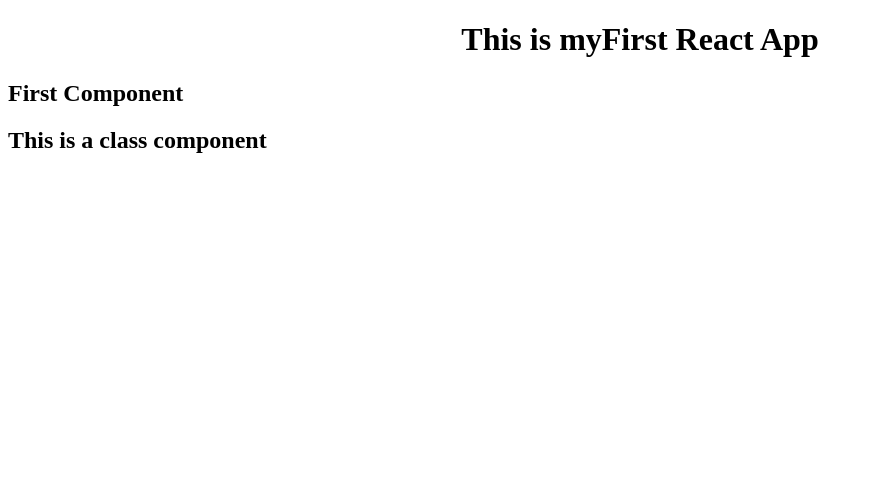
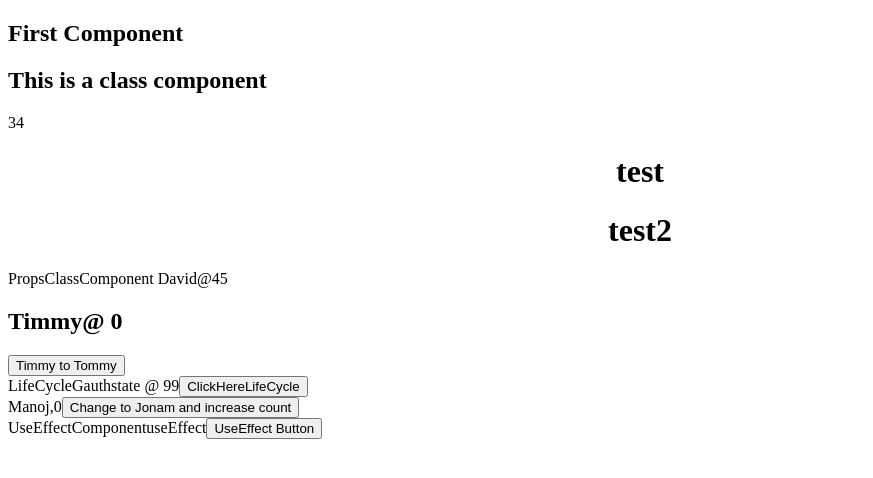
Before and after one commit to PrasadGautham/TestProject1, a React (Vite) app: page / in a window 1280 px wide. Shown: the top 478 px of the page, without its empty margins (0-873 px from the left). Built offline with nearby package versions, Linux system fonts and the light colour scheme.

Commit message:
UseEffect Lifecycle and State and Props

```diff
--- a/src/App.jsx
+++ b/src/App.jsx
@@ -1,25 +1,30 @@
-import { useState } from 'react'
-import './App.css'
-import FuncComp from './FuncComp'
-import ClassComp from './ClassComp'
+import "./App.css";
+import FuncComp from "./FuncComp";
+import ClassComp from "./ClassComp";
+import Jsx from "./Jsx.jsx";
+import StateClassComponent from "./StateClassComponent.jsx";
+import PropsClassComponent from "./PropsClassComponent.jsx";
+import FragmentsComponent from "./FragmentsComponent.jsx";
+import UseStateComponent from "./UseStateComponent.jsx";
+import LifeCycleComponent from "./LifeCycleComponent.jsx";
+import UseEffectComponent from "./UseEffectComponent.jsx";
 
 function App() {
-
-
   return (
-   <div>
-    <h1>
-       This is myFirst React App
-      </h1>
-      <div>
-   <FuncComp/>
-      </div>
-      <div>
-         <ClassComp/>
-      </div>
-      </div>
-
-   )
+    <div>
+      <FuncComp />
+      <ClassComp />
+      <Jsx />
+      <FragmentsComponent />
+      <PropsClassComponent name="David" age={45}>
+        PropsClassComponent
+      </PropsClassComponent>
+      <StateClassComponent />
+      <LifeCycleComponent name="Gauth" age={90}></LifeCycleComponent>
+      <UseStateComponent />
+      <UseEffectComponent />
+    </div>
+  );
 }
 
-export default App
+export default App;
--- /dev/null
+++ b/src/FragmentsComponent.jsx
@@ -0,0 +1,5 @@
+import {Fragment} from "react"
+function FragmentsComponent(){
+    return <Fragment><h1>test</h1><h1>test2</h1></Fragment>
+}
+export default FragmentsComponent
--- a/src/FuncComp.jsx
+++ b/src/FuncComp.jsx
@@ -1,4 +1,4 @@
-function FuncComp(){
-    return <h2>First Component</h2>
+function FuncComp() {
+  return <h2>First Component</h2>;
 }
-export default FuncComp
+export default FuncComp;
--- /dev/null
+++ b/src/Jsx.jsx
@@ -0,0 +1,5 @@
+const JSX = () => {
+  let name = [3, 4];
+  return <div>{name}</div>;
+};
+export default JSX;
--- /dev/null
+++ b/src/LifeCycleComponent.jsx
@@ -0,0 +1,35 @@
+import { Component } from "react";
+
+class LifeCycleComponent extends Component {
+  constructor() {
+    super();
+  }
+  state = { name: "Gauthstate", age: 99 };
+  buttonhandler = () => this.setState({ name: "ChangedGauth", age: 98 });
+  render() {
+    console.log(this.props);
+    const { name, age } = this.props;
+    return (
+      <div>
+        LifeCycle
+        {this.state.name} @ {this.state.age}
+        <button onClick={this.buttonhandler}>ClickHereLifeCycle</button>
+      </div>
+    );
+  }
+  componentDidMount() {
+    console.log("Initial Render");
+  }
+  shouldComponentUpdate(newprops, newstate) {
+    console.log("shouldComponentUpdate");
+    console.log(newprops, newstate);
+    return true;
+  }
+  componentDidUpdate() {
+    console.log("Component updated");
+  }
+  componentWillUnmount() {
+    console.log("Component will unmount now");
+  }
+}
+export default LifeCycleComponent;
--- /dev/null
+++ b/src/PropsClassComponent.jsx
@@ -0,0 +1,16 @@
+import { Component } from "react";
+
+class PropsClassComponent extends Component {
+  constructor() {
+    super();
+  }
+  render() {
+    const { name, age, children } = this.props;
+    return (
+      <div>
+        {children} {name}@{age}
+      </div>
+    );
+  }
+}
+export default PropsClassComponent;
--- /dev/null
+++ b/src/StateClassComponent.jsx
@@ -0,0 +1,26 @@
+import { Component } from "react";
+
+class StateClassComponent extends Component {
+  constructor() {
+    super();
+  }
+  state = { name: "Timmy", count: 0 };
+  age = 55;
+  buttonhandler = () => {
+    // this.setState({name:"Tommy",count:this.state.count+1}) the value of count could be unpredictable if there are multiple clicks
+    this.setState((localstate) => {
+      return { name: "Tommy", count: localstate.count + 1 };
+    });
+  };
+  render() {
+    return (
+      <div>
+        <h2>
+          {this.state.name}@ {this.state.count}
+        </h2>
+        <button onClick={this.buttonhandler}>Timmy to Tommy</button>
+      </div>
+    );
+  }
+}
+export default StateClassComponent;
--- /dev/null
+++ b/src/UseEffectComponent.jsx
@@ -0,0 +1,20 @@
+import { useEffect, useState } from "react";
+
+function UseEffectComponent() {
+  const buttonhandler = () => {
+    setState({ name: "setState", age: 80 });
+    console.log("clicked");
+  };
+  const [state, setState] = useState({ name: "useEffect", age: 56 });
+  useEffect(() => console.log("UseEffectComponent1"));
+  useEffect(() => console.log("UseEffectComponent2"), []);
+  useEffect(() => console.log("UseEffectComponent3"), [state]);
+  return (
+    <>
+      UseEffectComponent
+      {state.name}
+      <button onClick={buttonhandler}>UseEffect Button</button>
+    </>
+  );
+}
+export default UseEffectComponent;
--- /dev/null
+++ b/src/UseStateComponent.jsx
@@ -0,0 +1,17 @@
+import { useState } from "react";
+
+function UseStateComponent() {
+  const [state, setState] = useState({ name: "Manoj", count: 0 });
+  const buttonhandler = () => {
+    setState((prevState) => ({ name: "Jonam", count: prevState.count + 1 }));
+  };
+  return (
+    <div>
+      {state.name},{state.count}
+      <button onClick={buttonhandler}>
+        Change to Jonam and increase count
+      </button>
+    </div>
+  );
+}
+export default UseStateComponent;
```
